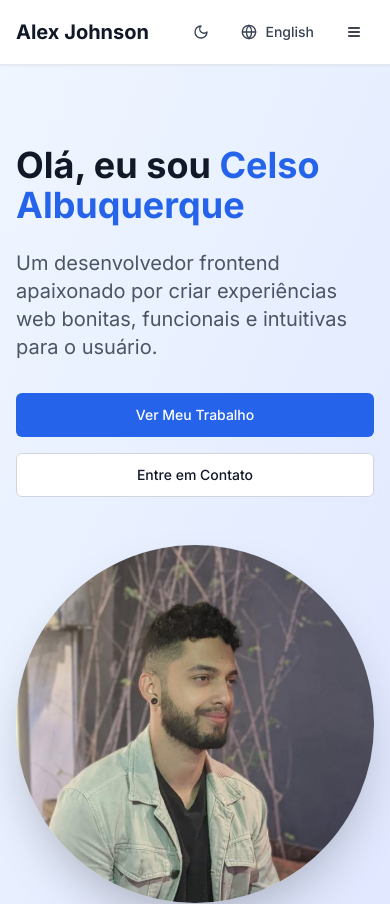
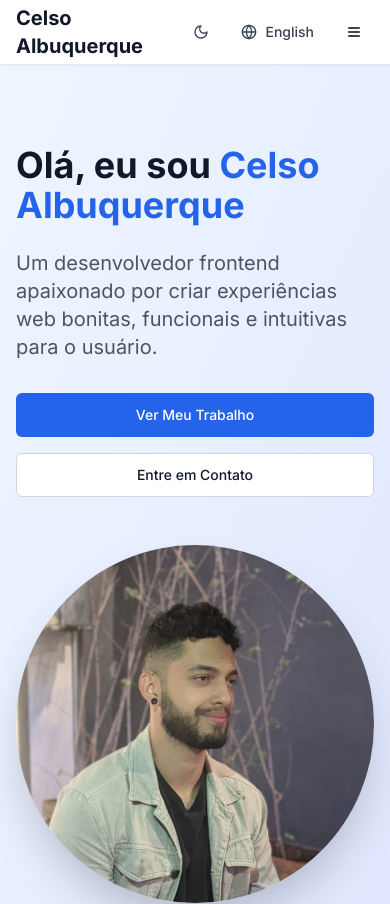
Before and after one commit to Celsocag/portifolio, a Next.js app: page / in a window 390 px wide. Shown: the top 904 px of the page. Built offline with nearby package versions, Linux system fonts and the light colour scheme.

Commit message:
fixing header mobile

```diff
--- a/components/header.tsx
+++ b/components/header.tsx
@@ -27,7 +27,7 @@ export default function Header() {
         <div className="flex justify-between h-16">
           <div className="flex items-center">
             <Link href="/" className="text-xl font-bold text-gray-900 dark:text-white transition-colors duration-300">
-              Alex Johnson
+              Celso Albuquerque
             </Link>
           </div>
 
```
